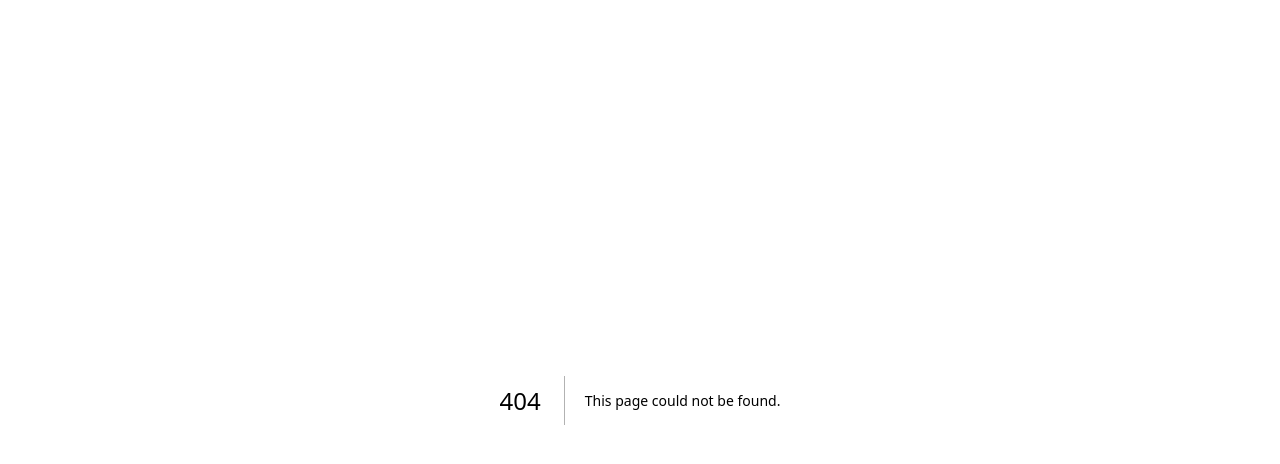
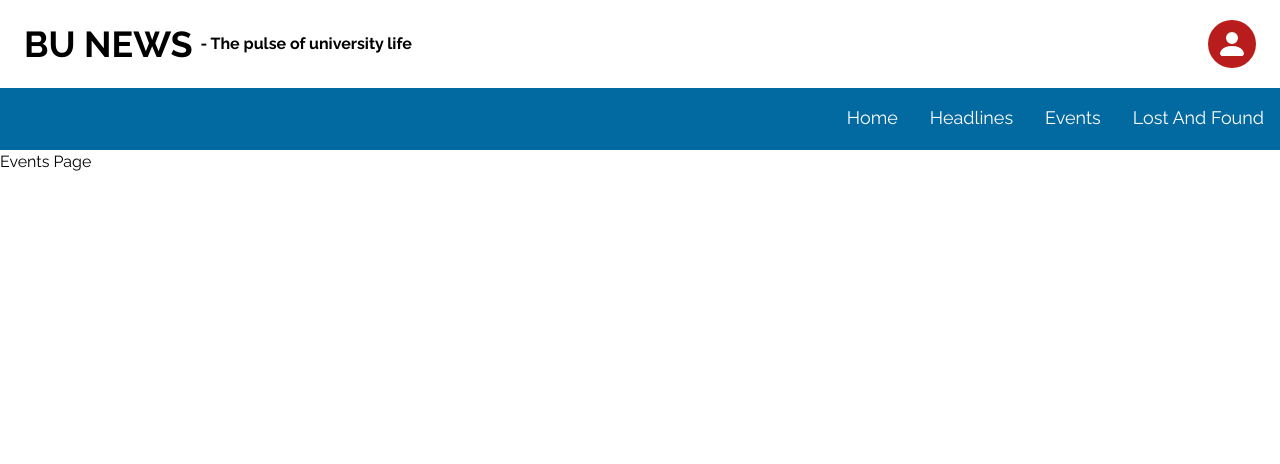
Before and after one commit to ChiragAgg5k/bu-news-website, a Next.js app: page /events in a window 1280 px wide. Before the commit this address had no page. Shown: the top 464 px of the page. Built offline with nearby package versions, Linux system fonts and the light colour scheme.

Commit message:
changed proj structure

```diff
--- /dev/null
+++ b/app/(pages)/events/page.tsx
@@ -0,0 +1,10 @@
+import NavBar from '../../components/NavBar';
+
+export default function ProfilePage() {
+	return (
+		<div>
+			<NavBar />
+			<h1>Events Page</h1>
+		</div>
+	);
+}
--- a/app/healines/page.tsx
+++ b/app/(pages)/headlines/page.tsx
@@ -1,14 +1,14 @@
 'use client';
 
 import { useEffect, useState } from 'react';
-import NavBar from '../components/NavBar';
-import { AllNews, News, NewsCategory } from '../types';
+import NavBar from '../../components/NavBar';
+import { AllNews, News, NewsCategory } from '../../types';
 import { getDatabase, onValue, ref, set } from 'firebase/database';
 import firebase_app from '@/firebase/config';
 import ReactLoading from 'react-loading';
 import Image from 'next/image';
 import Link from 'next/link';
-import Footer from '../components/Footer';
+import Footer from '../../components/Footer';
 
 export default function Headlines() {
 	const allCategories = ['All', 'General', 'Sports', 'Clubs Related', 'Event'];
--- a/app/home/PromotedNews.tsx
+++ b/app/(pages)/home/PromotedNews.tsx
@@ -2,7 +2,7 @@ import { useState, useEffect } from 'react';
 import Image from 'next/image';
 import { ImArrowRight2 } from 'react-icons/im';
 import Link from 'next/link';
-import { News } from '../types';
+import { News } from '../../types';
 import ReactLoading from 'react-loading';
 
 export default function PromotedNews(props: { promotedNews: News[] }) {
--- a/app/home/SubscribedNews.tsx
+++ b/app/(pages)/home/SubscribedNews.tsx
@@ -1,5 +1,5 @@
 import Link from 'next/link';
-import { News, NewsCategory } from '../types';
+import { News, NewsCategory } from '../../types';
 import Image from 'next/image';
 import { useEffect, useState } from 'react';
 import Modal from 'react-modal';
--- a/app/home/page.tsx
+++ b/app/(pages)/home/page.tsx
@@ -4,13 +4,13 @@ import { User, getAuth } from 'firebase/auth';
 import { useRouter } from 'next/navigation';
 import { getDatabase, onValue, ref } from 'firebase/database';
 import { useEffect, useState } from 'react';
-import NavBar from '../components/NavBar';
+import NavBar from '../../components/NavBar';
 import Image from 'next/image';
 import PromotedNews from './PromotedNews';
-import { News, NewsCategory, UserDetail, Weather } from '../types';
+import { News, NewsCategory, UserDetail, Weather } from '../../types';
 import SubscribedNews from './SubscribedNews';
 import ReactLoading from 'react-loading';
-import Footer from '../components/Footer';
+import Footer from '../../components/Footer';
 
 export default function Home() {
 	const [user, setUser] = useState<User | null>(null);
--- /dev/null
+++ b/app/(pages)/lost_and_found/page.tsx
@@ -0,0 +1,10 @@
+import NavBar from '../../components/NavBar';
+
+export default function ProfilePage() {
+	return (
+		<div>
+			<NavBar />
+			<h1>LostFound Page</h1>
+		</div>
+	);
+}
--- /dev/null
+++ b/app/(pages)/profile/page.tsx
@@ -0,0 +1,10 @@
+import NavBar from '../../components/NavBar';
+
+export default function ProfilePage() {
+	return (
+		<div>
+			<NavBar />
+			<h1>Profile Page</h1>
+		</div>
+	);
+}
--- a/app/components/NavBar.tsx
+++ b/app/components/NavBar.tsx
@@ -29,7 +29,9 @@ export default function NavBar() {
 					<h4 className="hidden font-bold text-black sm:inline-block"> - The pulse of university life</h4>
 				</div>
 				<div className="flex items-center">
-					<BsFillPersonFill className="mr-6 rounded-full bg-red-700 p-2 text-5xl text-white hover:cursor-pointer hover:bg-red-600 active:bg-red-800" />
+					<Link href="/profile">
+						<BsFillPersonFill className="mr-6 rounded-full bg-red-700 p-2 text-5xl text-white hover:cursor-pointer hover:bg-red-600 active:bg-red-800" />
+					</Link>
 				</div>
 			</div>
 			<nav className="sticky top-0 z-20">
@@ -42,16 +44,16 @@ export default function NavBar() {
 							Home
 							<span className="block h-0.5 max-w-0 bg-white transition-all duration-500 group-hover:max-w-full"></span>
 						</Link>
-						<Link href="/healines" className="group mx-3 transition duration-300 sm:mx-4">
+						<Link href="/headlines" className="group mx-3 transition duration-300 sm:mx-4">
 							Headlines
 							<span className="block h-0.5 max-w-0 bg-white transition-all duration-500 group-hover:max-w-full"></span>
 						</Link>
-						<Link href="#" className="group mx-3 transition duration-300 sm:mx-4">
+						<Link href="/events" className="group mx-3 transition duration-300 sm:mx-4">
 							Events
 							<span className="block h-0.5 max-w-0 bg-white transition-all duration-500 group-hover:max-w-full"></span>
 						</Link>
 						<Link
-							href="#"
+							href="/lost_and_found"
 							className="group mx-3 transition duration-300 before:content-['L_&_F'] sm:mx-4 sm:before:content-['Lost_And_Found']"
 						>
 							<span className="block h-0.5 max-w-0 bg-white transition-all duration-500 group-hover:max-w-full"></span>
```
